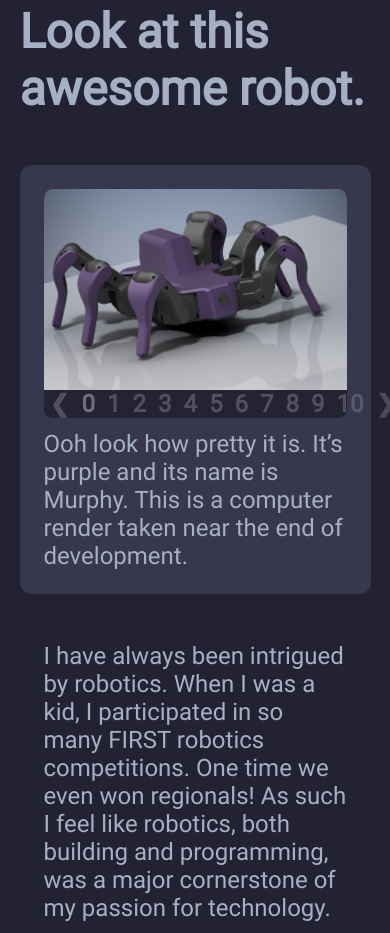
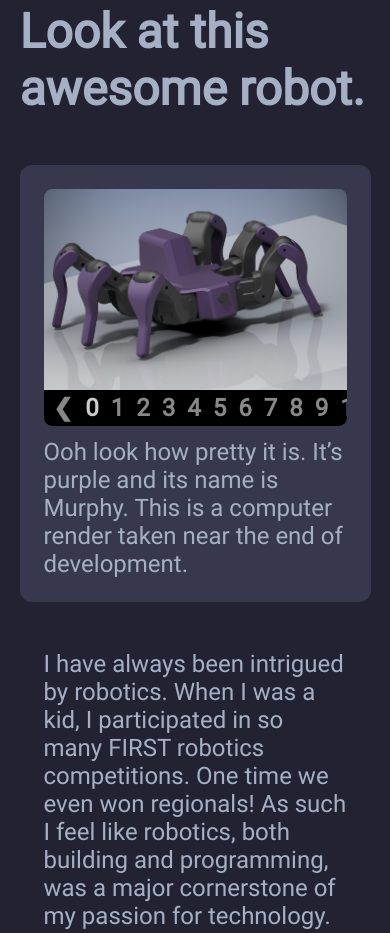
Before and after one commit to Nyrmburk/cdombroski-portfolio, a plain HTML site: page index_source.html in a window 390 px wide. Shown: the part 861-1794 px from the top of the page. Drawn offline with Linux system fonts and the light colour scheme; no server answers.

Commit message:
Overhaul the slideshows.
New features:
* Mobile scrollable
* Smooth scrolling
* Tweaked styling

```diff
--- a/index_source.html
+++ b/index_source.html
@@ -42,6 +42,7 @@
 				</div>
 				<div class="item secondary">
 					<div class="slideshow">
+						<div class="slider">
 							<div class="slide"
 								data-caption="Ooh look how pretty it is. It’s purple and its name is Murphy. This is a computer render taken near the end of development.">
 								<img src="img/robot/robot_render_lowres.jpg"
@@ -102,6 +103,7 @@
 					</div>
 				</div>
 			</div>
+		</div>
 		<div id="renderer" class="page">
 			<h1>Wow, ray tracing! (said nobody ever)</h1>
 			<div class="container">
@@ -115,6 +117,7 @@
 				</div>
 				<div class="item secondary">
 					<div class="slideshow">
+						<div class="slider">
 							<div class="slide"
 								data-caption="The best recreation of the original Cornell Box that my ray tracer can do. Note how the color bleeds from the walls onto the sides of the boxes and the soft shadows.">
 								<img src="img/renderer/cornell-box_denoise_lowres.jpg"
@@ -154,6 +157,7 @@
 								data-caption="Multiple materials can be achieved with bump mapping and textures. This is an example of carbon fiber.">
 								<img src="img/renderer/carbon fiber_lowres.jpg"
 										data-src="img/renderer/carbon_fiber.png">
+							</div>
 						</div>
 					</div>
 				</div>
--- a/js/slideshow.js
+++ b/js/slideshow.js
@@ -1,70 +1,46 @@
 // slideshow controller
 
 window.addEventListener('load', function() {
+	resizeTime = Date.now();
 
 	var slideshows = document.getElementsByClassName("slideshow");
 
 	for (var i = 0; i < slideshows.length; i++) {
 		var slideshow = slideshows[i];
 
-		slideshow.index = 0;
-		slideshow.previous = 0;
+		var observer = new IntersectionObserver(function(entries) {
+			for (let j = 0; j < entries.length; j++) {
+				var entry = entries[j];
+				if (!entry.isIntersecting)
+					continue;
 
-		var selectors = document.createElement("div");
-		selectors.className += "selectors";
+				// a delay is needed to prevent the observer event from
+				// firing before the resize event.
+				window.requestAnimationFrame(function() {
+					var now = Date.now();
+					if (now - resizeTime < 50) {
+						// resized in between intersection event
+						return;
+					}
+					setSlide(entry.target, false);
+				});
+			}
+		}, {root: slideshow, threshold: 0.55});
 
-		var prev = document.createElement("a");
-		prev.classList.toggle("prev");
-		prev.classList.toggle("selector");
-		prev.innerHTML = "&#10094;";
-		prev.onclick = function() {
-				var m_slideshow = slideshow;
-				return function() {setSlide(m_slideshow, --m_slideshow.index)};
-			}();
-		selectors.appendChild(prev);
-
-		var length = slideshow.getElementsByClassName("slide").length;
-		for (var j = 0; j < length; j++) {
-			var selector = document.createElement("a");
-			selector.classList.toggle("selector");
-			selector.index = j;
-			selector.innerText = j;
-			selector.onclick = function() {
-				var m_slideshow = slideshow;
-				var index = j;
-				return function() {
-						m_slideshow.index = index;
-						setSlide(m_slideshow, index)
-					};
-			}();
-			selectors.appendChild(selector);
+		var slides = slideshow.getElementsByClassName("slide");
+		for (let j = 0; j < slides.length; j++) {
+			var slide = slides[j];
+			slide.index = j;
+			observer.observe(slide);
 		}
 
-		var next = document.createElement("a");
-		next.classList.toggle("next");
-		next.classList.toggle("selector");
-		next.innerHTML = "&#10095;";
-		next.onclick = function() {
-				var m_slideshow = slideshow;
-				return function() {setSlide(m_slideshow, ++m_slideshow.index)};
-			}();
-		selectors.appendChild(next);
-
-		slideshow.appendChild(selectors);
+		createSelectors(slideshow);
 
 		var caption = document.createElement("div");
 		caption.classList.toggle("caption");
 		slideshow.appendChild(caption);
 
-		var nextSlide = (function() {
-			var data = slideshow;
-			return function() {
-				setSlide(data, ++data.index);
-			};
-		})();
-
-		setSlide(slideshow, 0);
-		//setInterval(nextSlide, 5000);
+		setSlideIndex(slideshow, 0, false);
 	}
 
 	var images = document.getElementsByTagName("img");
@@ -84,46 +60,145 @@ window.addEventListener('load', function() {
 	}
 
 	function loadImage (el, fn) {
-		var img = new Image()
-		  , src = image.dataset.src;
+		var img = new Image();
+		var src = image.dataset.src;
 		img.onload = function() {
-		  if (!! el.parent)
-			el.parent.replaceChild(img, el)
-		  else
-			el.src = src;
+			if (!! el.parent) {
+				el.parent.replaceChild(img, el)
+			} else {
+				el.src = src;
+			}
 
-		  if (fn)
-			  fn(el);
+			if (fn) {
+				fn(el);
+			}
 		}
 		img.src = src;
-	  }
+	}
+
+	function createSelectors(slideshow) {
+		var selectors = document.createElement("div");
+		selectors.classList.toggle("selectors");
+
+		var prev = document.createElement("a");
+		prev.classList.toggle("prev");
+		prev.classList.toggle("selector");
+		prev.innerHTML = "&#10094;";
+		prev.onclick = function() {
+			var m_slideshow = slideshow;
+			var index = m_slideshow.currentSlide.index;
+			setSlideIndex(m_slideshow, index - 1);
+		};
+		selectors.appendChild(prev);
+
+		var length = slideshow.getElementsByClassName("slide").length;
+		for (var j = 0; j < length; j++) {
+			var selector = document.createElement("a");
+			selector.classList.toggle("selector");
+			selector.index = j;
+			selector.innerText = j;
+			selector.onclick = function() {
+				var m_slideshow = slideshow;
+				var index = j;
+				return function() {setSlideIndex(m_slideshow, index);};
+			}();
+			selectors.appendChild(selector);
+		}
+
+		var next = document.createElement("a");
+		next.classList.toggle("next");
+		next.classList.toggle("selector");
+		next.innerHTML = "&#10095;";
+		next.onclick = function() {
+			var m_slideshow = slideshow;
+			var index = m_slideshow.currentSlide.index;
+			setSlideIndex(m_slideshow, index + 1);
+		};
+		selectors.appendChild(next);
+
+		slideshow.appendChild(selectors);
+	}
 });
 
-function setSlide(slideshow, index) {
+function setSlide(slide, scroll = true) {
+	var slideshow = slide.parentElement.parentElement;
+	setSlideIndex(slideshow, slide.index, scroll);
+}
+
+function setSlideIndex(slideshow, index, scroll = true) {
 	var slides = slideshow.getElementsByClassName("slide");
 
 	index = mod(index, slides.length);
 	var slide = slides[index];
 
-	slides[slideshow.previous].style.display = "";
-	slide.style.display = "block";
+	if (scroll) {
+		slide.scrollIntoView({
+			behavior: "smooth",
+			inline: "center",
+			block: "center"
+		});
+	}
 
 	var captions = slideshow.getElementsByClassName("caption");
-	for (var i = 0; i < captions.length; i++) {
-		var caption = captions[i];
-		caption.innerHTML = slide.dataset.caption;
+	for (let i = 0; i < captions.length; i++) {
+		captions[i].innerText = slide.dataset.caption;
 	}
 
 	var selectorContainer = slideshow.getElementsByClassName("selectors");
 	for (var i = 0; i < selectorContainer.length; i++) {
 		var selectors = selectorContainer[i].getElementsByClassName("selector");
-		selectors[slideshow.previous + 1].classList.remove("selectorActive");
-		selectors[index + 1].classList.add("selectorActive");
+		if (slideshow.currentSlide) {
+			selectors[slideshow.currentSlide.index + 1].classList.remove("selectorActive");
+		}
+		selectors[slide.index + 1].classList.add("selectorActive");
 	}
-
-	slideshow.previous = index;
+	slideshow.currentSlide = slide;
 }
 
 function mod(n, m) {
-        return ((n % m) + m) % m;
+	return ((n % m) + m) % m;
 }
+
+function scrollToSlide(slide) {
+	var x = window.scrollX;
+	var y = window.scrollY;
+	slide.scrollIntoView({
+		behavior: "auto",
+		inline: "center",
+	});
+
+	window.scrollTo(x, y);
+}
+
+function openFullscreen(elem) {
+    if (elem.requestFullscreen) {
+        elem.requestFullscreen();
+    } else if (elem.mozRequestFullScreen) { /* Firefox */
+        elem.mozRequestFullScreen();
+    } else if (elem.webkitRequestFullscreen) { /* Chrome, Safari and Opera */
+        elem.webkitRequestFullscreen();
+    } else if (elem.msRequestFullscreen) { /* IE/Edge */
+        elem.msRequestFullscreen();
+    }
+}
+
+function closeFullscreen() {
+    if (document.exitFullscreen) {
+        document.exitFullscreen();
+    } else if (document.mozCancelFullScreen) { /* Firefox */
+        document.mozCancelFullScreen();
+    } else if (document.webkitExitFullscreen) { /* Chrome, Safari and Opera */
+        document.webkitExitFullscreen();
+    } else if (document.msExitFullscreen) { /* IE/Edge */
+        document.msExitFullscreen();
+    }
+}
+
+window.addEventListener('resize', function() {
+	var slideshows = document.getElementsByClassName("slideshow");
+	for (let i = 0; i < slideshows.length; i++) {
+		var slideshow = slideshows[i];
+		scrollToSlide(slideshow.currentSlide);
+	}
+	resizeTime = Date.now();
+});
--- a/style.css
+++ b/style.css
@@ -86,12 +86,32 @@ a {
 	background-color: #37374e;
 }
 
+.slideshow {
+	border-top-left-radius: 0.35em;
+    border-top-right-radius: 0.35em;
+	overflow: hidden;
+}
+
+.slider {
+	display: flex;
+	overflow-x: auto;
+
+	background-color: black;
+
+	-webkit-overflow-scrolling: auto;
+	scroll-snap-type: x mandatory;
+}
+
+.slider::-webkit-scrollbar {
+	display: none;
+}
+
 .slide {
-	display: none;
+	width: 100%;
+	flex-shrink: 0;
 	background-color: black;
-	border-top-left-radius: 0.35em;
-	border-top-right-radius: 0.35em;
-	overflow: hidden;
+
+	scroll-snap-align: center;
 }
 
 .slide * {
@@ -104,9 +124,9 @@ a {
 
 .selectors {
 	text-align: center;
+	padding: 0.15em;
 	margin-bottom: 0.5em;
 	background-color: black;
-	opacity: 0.35;
 	border-bottom-left-radius: 0.35em;
 	border-bottom-right-radius: 0.35em;
 }
@@ -117,13 +137,12 @@ a {
 	padding-left: 0.25em;
 	padding-right: 0.25em;
 	font-weight: bold;
-	color: white;
-	opacity: 0.5;
+	color: #888888;
 	transition: opacity 0.1s;
 }
 
 .selectorActive, .selector:hover {
-	opacity: 0.85;
+	color: #cccccc;
 }
 
 .digitsAI .item {
```
Lines whose indentation alone changed are shown as unchanged.
